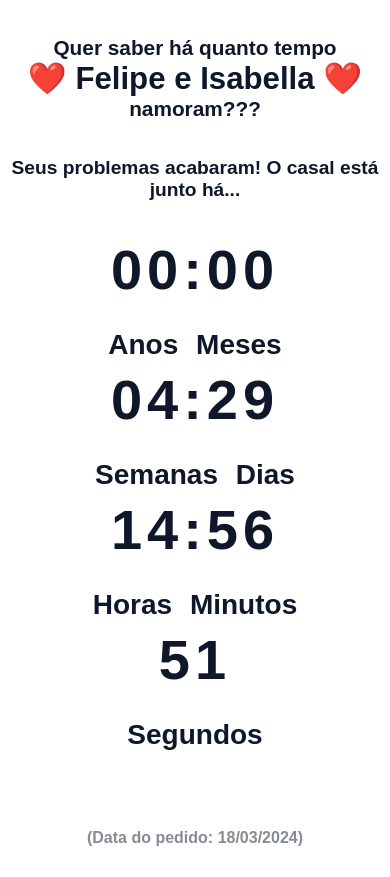
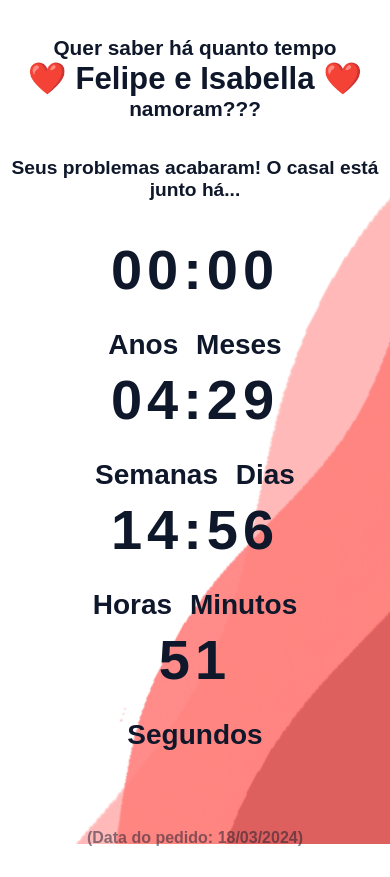
Before and after one commit to lightcatradio/relogio-bellipe, a plain HTML site: page index.html in a window 390 px wide. Drawn offline with Linux system fonts and the light colour scheme; a web font is replaced by a local one.

Commit message:
adicionado fundo no mobile

```diff
--- a/index.html
+++ b/index.html
@@ -24,6 +24,11 @@
         alt="borda-direita"
       />
       <div class="container flex-center-column">
+        <img
+          id="fundo-mobile"
+          src="imagens/fundo-mobile.png"
+          alt="fundo-mobile"
+        />
         <div class="titulo espaco-P">
           <h2>
             Quer saber há quanto tempo <br />
--- a/style.css
+++ b/style.css
@@ -44,7 +44,6 @@ body,
 main {
   width: 100vw;
   height: 100vh;
-  background-color: white;
   color: #0f172a;
 }
 
@@ -91,17 +90,25 @@ h3 {
 #borda-direita {
   position: absolute;
   height: 100vh;
+  display: none;
 }
 
 #borda-direita {
   right: 0;
 }
 
-.tempos-mobile {
+#fundo-mobile {
+  opacity: 0.9;
+  filter: saturate(1.2);
+  z-index: -1;
+  position: fixed;
+  bottom: 0;
+  right: 0;
+  background-attachment: fixed;
   display: none;
 }
 
-img {
+.tempos-mobile {
   display: none;
 }
 
@@ -114,6 +121,9 @@ img {
 }
 
 @media (max-width: 445px) {
+  #fundo-mobile {
+    display: block;
+  }
   .container {
     max-width: 420px;
   }
```
Also changed, not shown: imagens/fundo-mobile.png (added).
